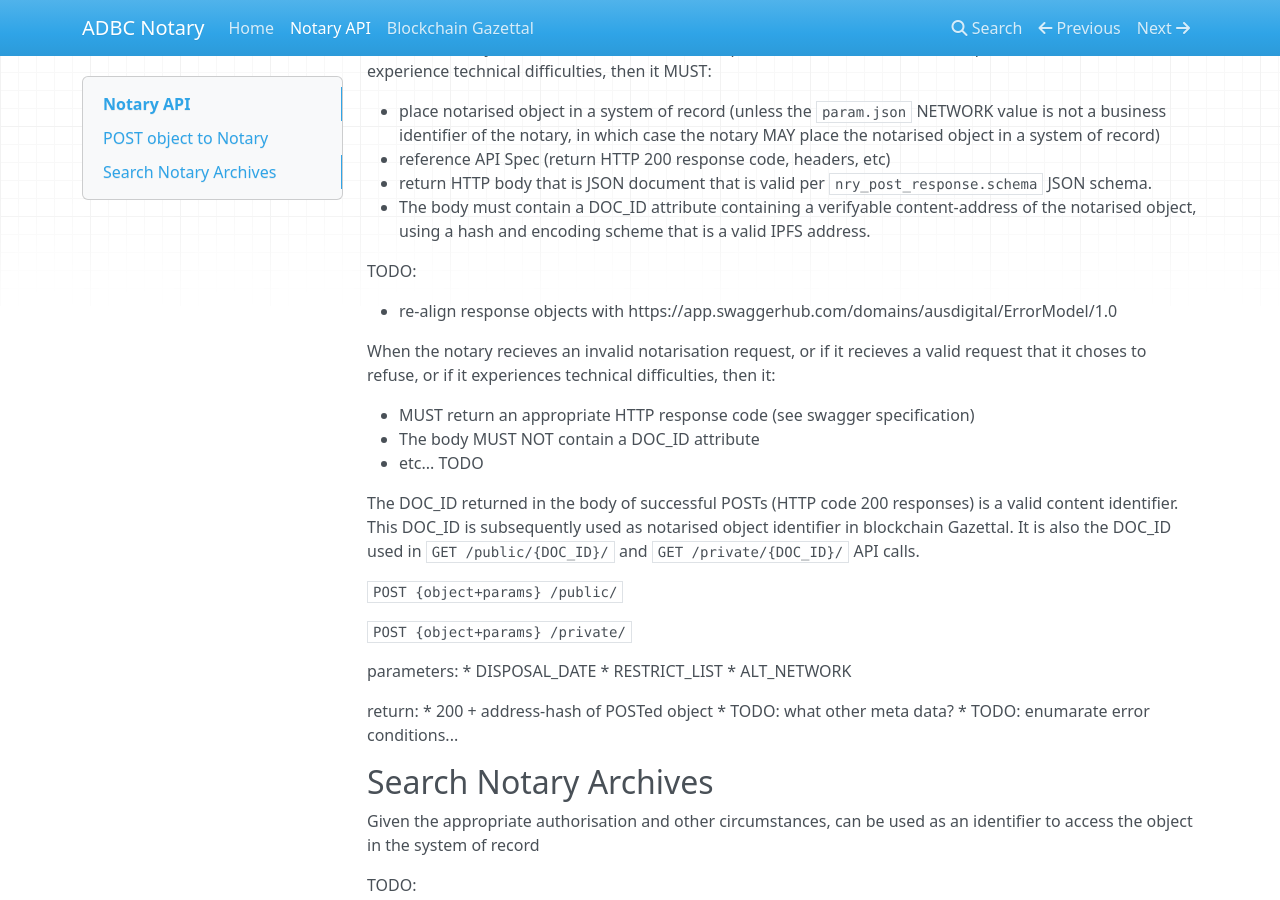
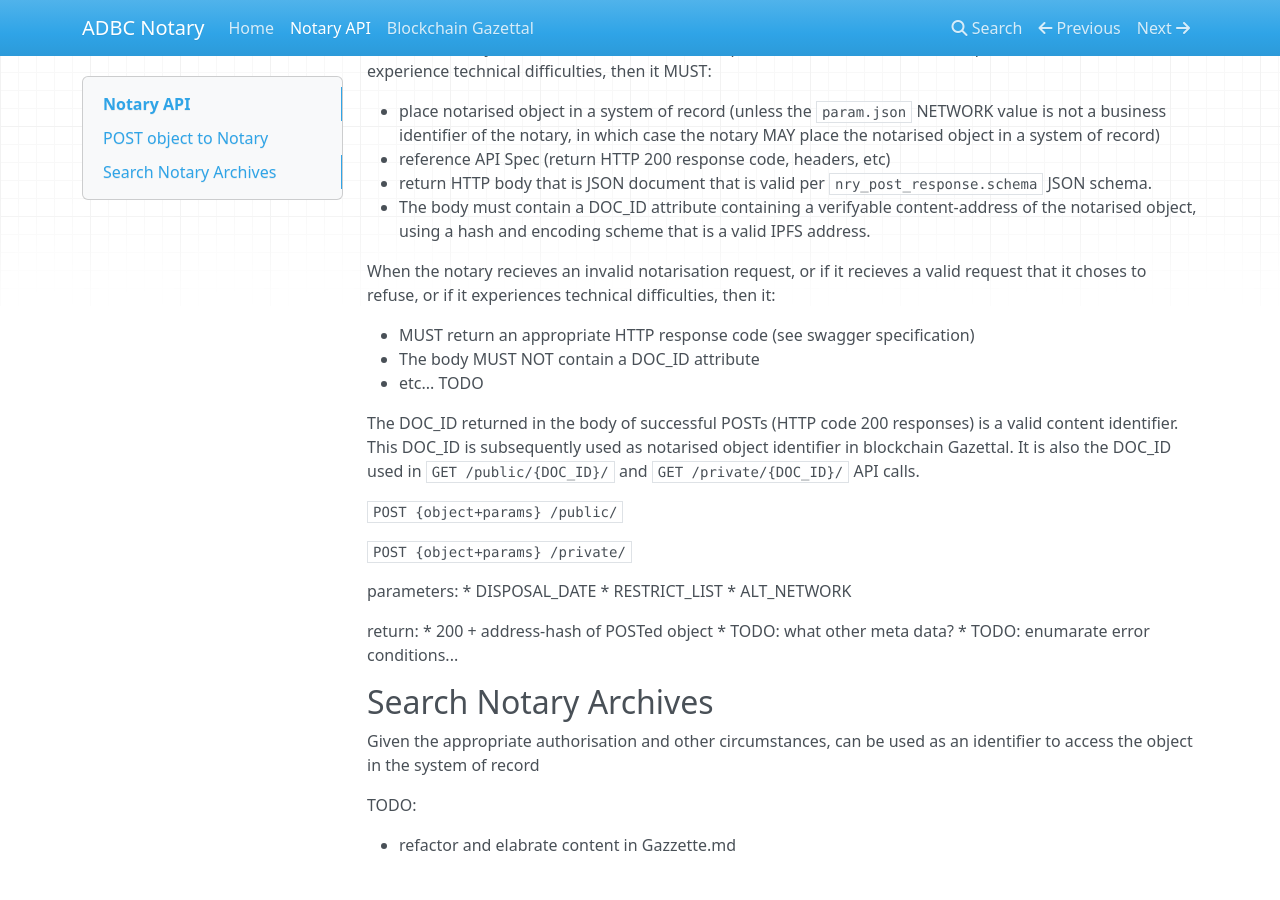
Before and after one commit to kshychko/ausdigital-nry, an MkDocs documentation site: the page built from docs/API.md, in a window 1280 px wide and 900 px high, scrolled down 2008 px. Built offline with MkDocs 1.6.1, drawn with Linux system fonts in a browser that asks for light colours; nearby versions of some CDN libraries.

Commit message:
factor out #6

```diff
--- a/docs/API.md
+++ b/docs/API.md
@@ -75,10 +75,6 @@ When the notary recieves a valid notarisation request, if it does not refuse the
  * return HTTP body that is JSON document that is valid per `nry_post_response.schema` JSON schema.
  * The body must contain a DOC_ID attribute containing a verifyable content-address of the notarised object, using a hash and encoding scheme that is a valid IPFS address.
 
-TODO:
-
- * re-align response objects with https://app.swaggerhub.com/domains/ausdigital/ErrorModel/1.0
-
 
 When the notary recieves an invalid notarisation request, or if it recieves a valid request that it choses to refuse, or if it experiences technical difficulties, then it:
 
```
